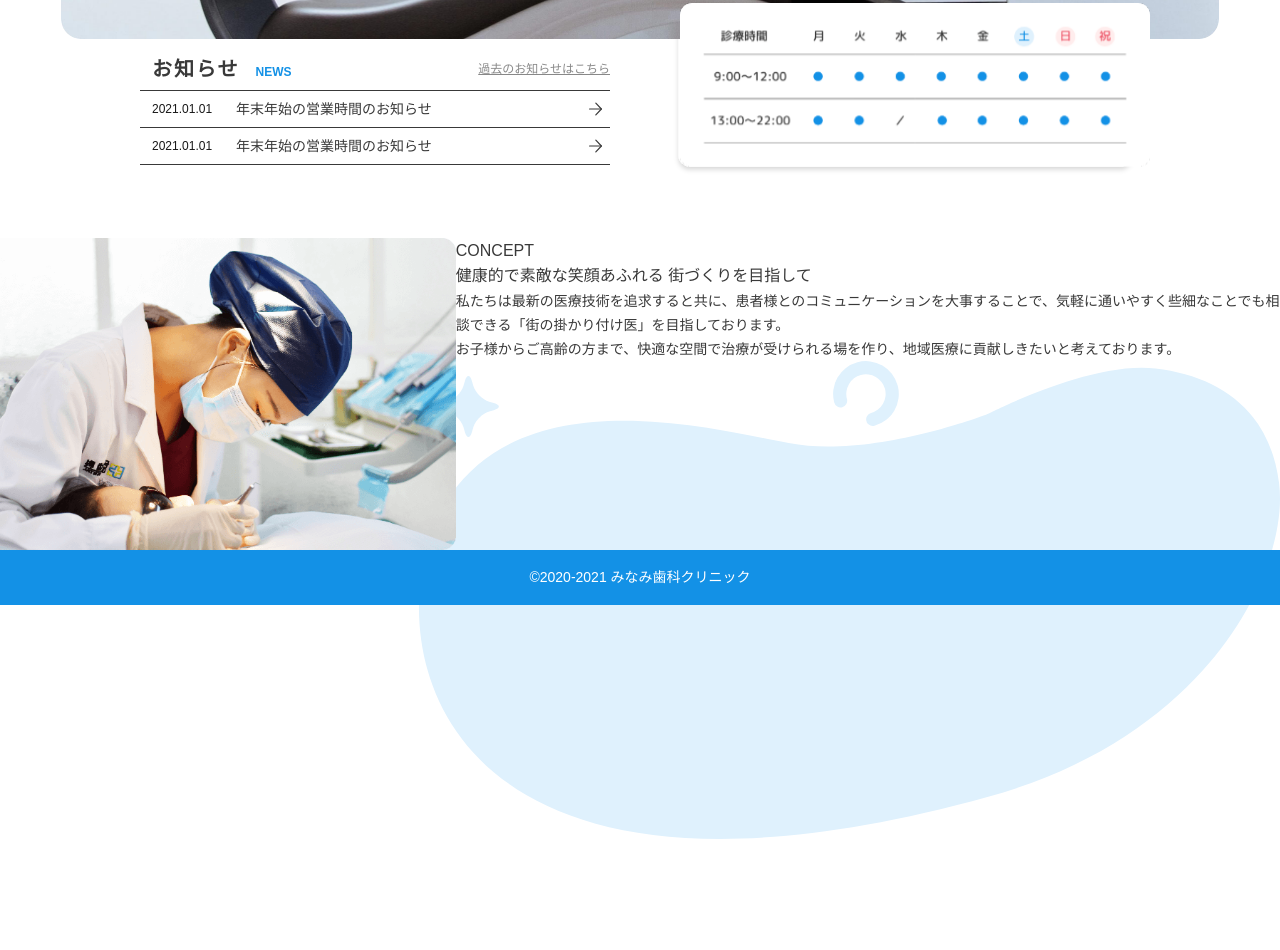
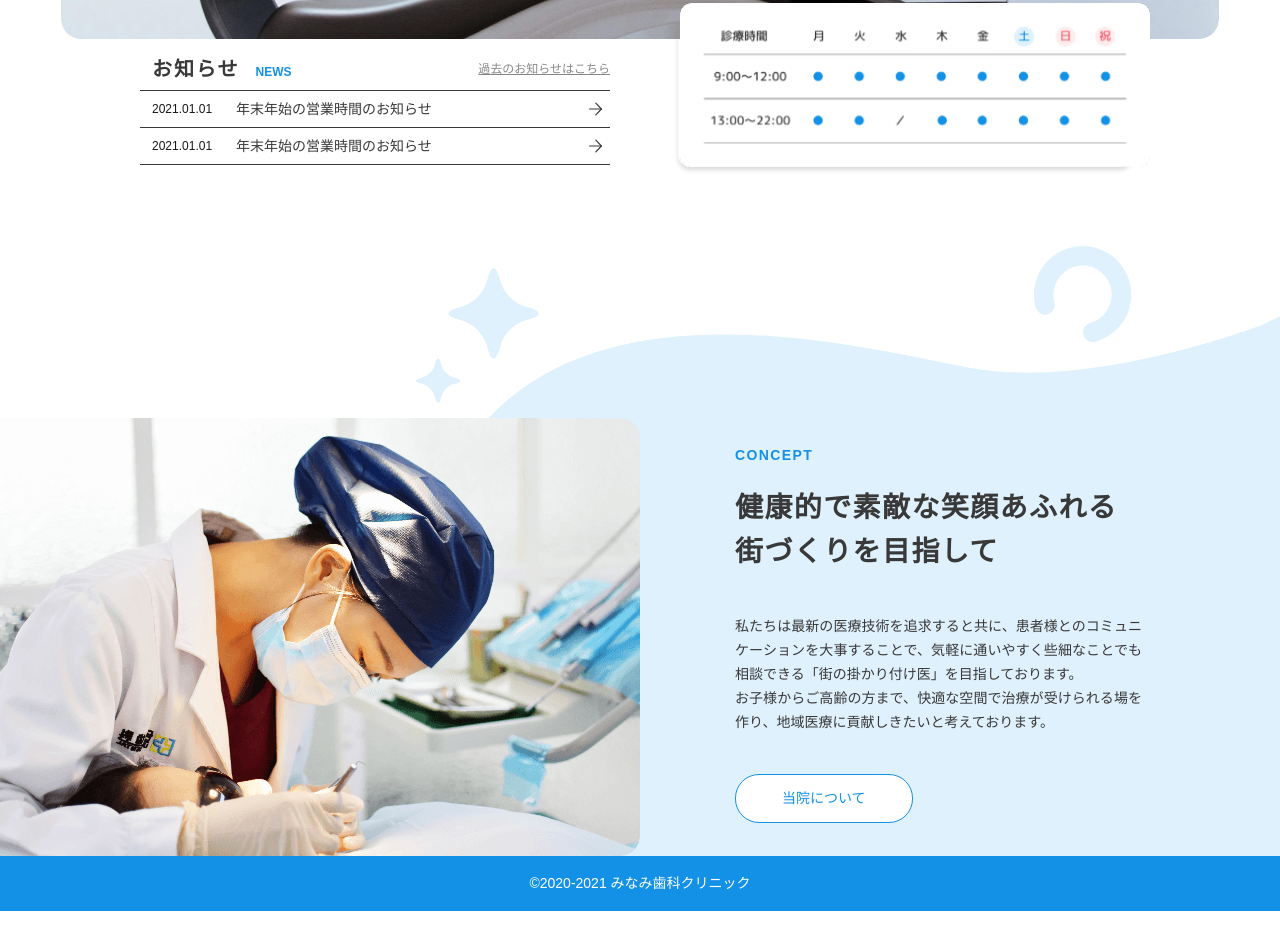
Before and after one commit to Atsusan/sotsugyou2, a website: page dev/src/index.html in a window 1280 px wide. Shown: the part 600-1550 px from the top of the page. After the commit the page ends 1511 px from the top, so only its background shows below. Drawn offline with nearby package versions, Linux system fonts and the light colour scheme; files that its build step writes are made by us from their sources.

Commit message:
conceptTop追加 レスポンシブは未着手

```diff
--- a/dev/src/assets/sass/front__pages/_conceptTop.scss
+++ b/dev/src/assets/sass/front__pages/_conceptTop.scss
@@ -2,37 +2,79 @@
 
 .conceptTop {
     position: relative;
+    padding-top: 180px;
     margin-top: 60px;
-    &__bg {
+    overflow: hidden;
+
+    &::before {
+        content: "";
         position: absolute;
         top: 0;
-        right: 0;
+        left: calc(416 / 1280 * 100%);
         background: url(../img/front/concept-bg.svg) no-repeat center
             center/contain;
+        width: 100%;
         height: 725px;
-        width: 864px;
-        z-index: -1;
     }
 
     &__flex {
         display: flex;
-        justify-content: center;
+        position: relative;
+        gap: 95px;
     }
 
     &__img {
+        width: 50%;
+        & > img {
+            border-radius: 0px 20px 20px 0px;
+            object-fit: cover;
+            width: 100%;
+            height: 438px;
+        }
+    }
+
+    &__left {
+        width: calc(407 / 1280 * 100%);
     }
 
     &__textArea {
+        margin-bottom: 40px;
+        margin-top: 35px;
     }
 
     &__sub {
+        font-size: 14px;
+        font-weight: bold;
+        line-height: calc(14 / 36);
+        letter-spacing: 1.4px;
+        color: global.$main-color;
+        margin-bottom: 28px;
     }
 
     &__ttl {
+        font-size: 28px;
+        font-weight: bold;
+        line-height: calc(44 / 28);
+        letter-spacing: 1.4px;
+        margin-bottom: 40px;
     }
 
     &__text {
         font-size: 14px;
         line-height: calc(24 / 14);
+        text-align: justify;
+    }
+
+    &__btnArea {
+    }
+
+    &__btn {
+        display: inline-block;
+        padding: 12px 46px;
+        background-color: #fff;
+        color: global.$main-color;
+        border: 1px solid global.$main-color;
+        font-size: 14px;
+        border-radius: 24px;
     }
 }
--- a/dev/src/index.html
+++ b/dev/src/index.html
@@ -293,15 +293,19 @@
 
     <main class="content">
         <section class="sec conceptTop">
-            <div class="conceptTop__bg"></div>
             <div class="conceptTop__flex">
                 <div class="conceptTop__img">
                     <img src="./assets/img/front/concept-img1.png" alt="歯医者さん">
                 </div>
                 <!-- /.conceptTop__bg -->
+                <div class="conceptTop__left">
                     <div class="conceptTop__textArea">
                         <p class="conceptTop__sub">CONCEPT</p>
-                    <h2 class="conceptTop__ttl">健康的で素敵な笑顔あふれる 街づくりを目指して</h2>
+                        <h2 class="conceptTop__ttl">
+                            健康的で素敵な笑顔あふれる
+                            <br>
+                            街づくりを目指して
+                        </h2>
                         <p class="conceptTop__text">
                             私たちは最新の医療技術を追求すると共に、患者様とのコミュニケーションを大事することで、気軽に通いやすく些細なことでも相談できる「街の掛かり付け医」を目指しております。
                             <br>
@@ -309,7 +313,15 @@
                         </p>
                     </div>
                     <!-- /.conceptTop__textArea -->
+                    <div class="conceptTop__btnArea">
+                        <a href="#" class="conceptTop__btn">
+                            当院について
+                        </a>
                     </div>
+                    <!-- /.conceptTop__btnArea -->
+                </div>
+            </div>
+            <!-- /.conceptTop__left -->
             <!-- /.conceptTop__flex -->
         </section>
         <!-- /.sec conceptTop -->
```
Lines whose indentation alone changed are shown as unchanged.
